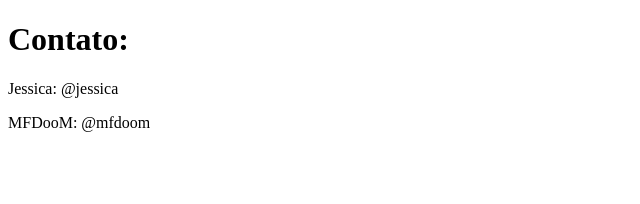
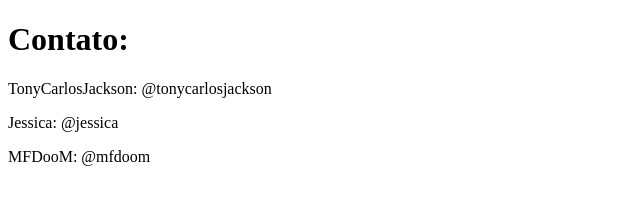
Before and after one commit to TonyCarlosJackson/github-for-teams, a plain HTML site: page contato.html in a window 1280 px wide. Shown: the whole page, without its empty margins (0-640 px from the left). Drawn offline with Linux system fonts and the light colour scheme.

Commit message:
change my profile to instagram profile

```diff
--- a/contato.html
+++ b/contato.html
@@ -8,6 +8,7 @@
 </head>
 <body>
     <h1>Contato:</h1>
+    <p>TonyCarlosJackson: @tonycarlosjackson</p>
     <p>Jessica: @jessica</p>
     <p>MFDooM: @mfdoom</p>
 </body>
```
